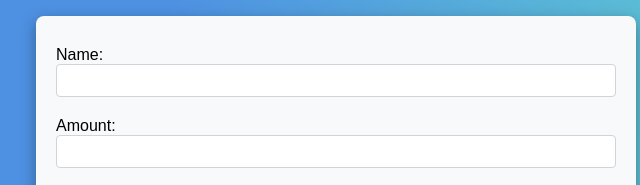
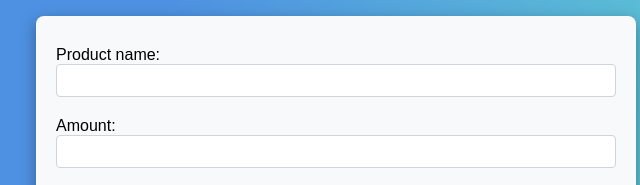
Before and after one commit to sa1va1/5--dars, a plain HTML site: page 5- dars/index.html in a window 1280 px wide. Shown: the top 185 px of the page, 304-944 px from the left. Drawn offline with Linux system fonts and the light colour scheme.

Commit message:
Update index.html

```diff
--- a/5- dars/index.html
+++ b/5- dars/index.html
@@ -10,7 +10,7 @@
 
     <div class="container">
         <form id="productForm">
-            <label for="name">Name:</label>
+            <label for="name">Product name:</label>
             <input type="text" id="name" name="name" required>
 
             <label for="amount">Amount:</label>
```
